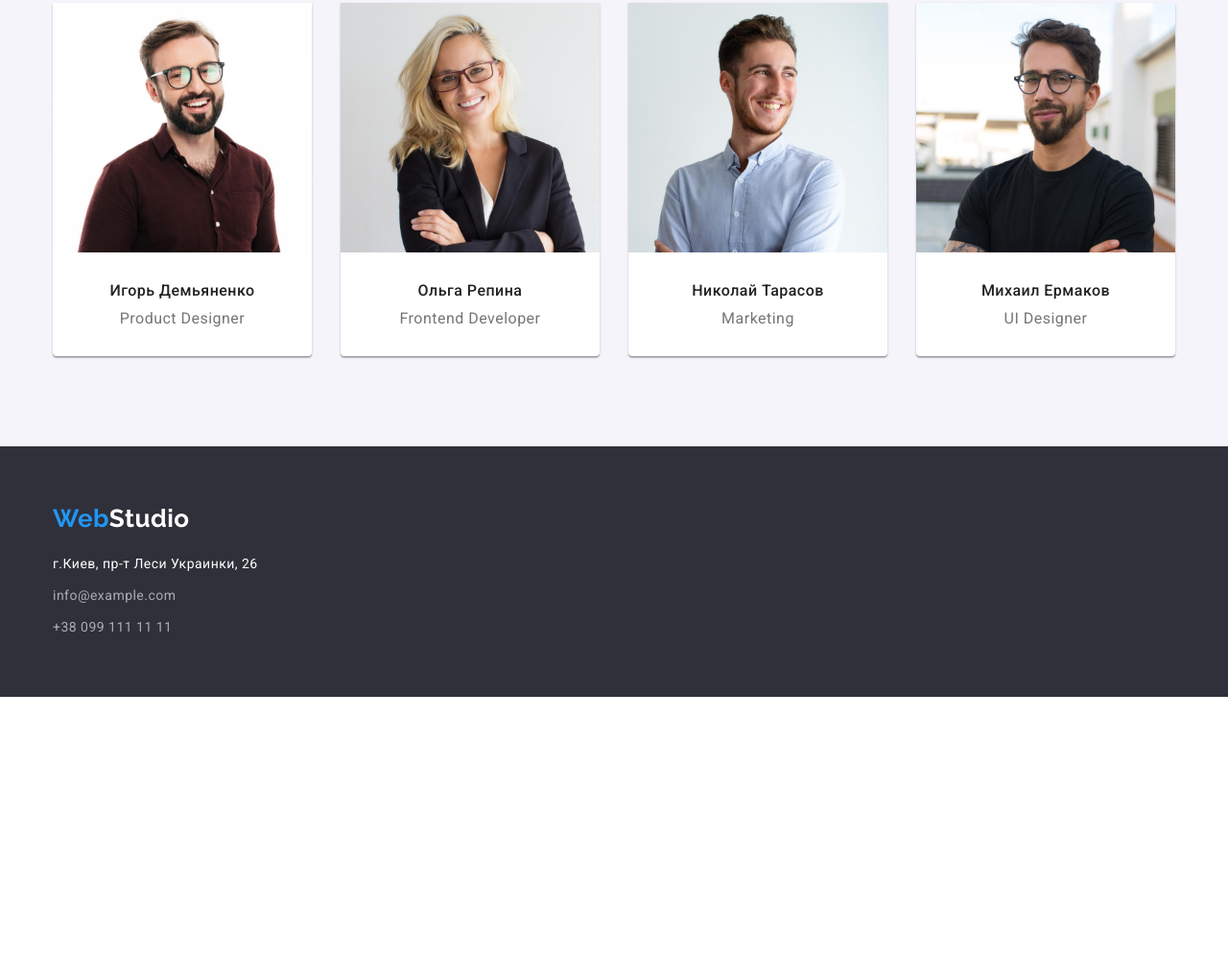
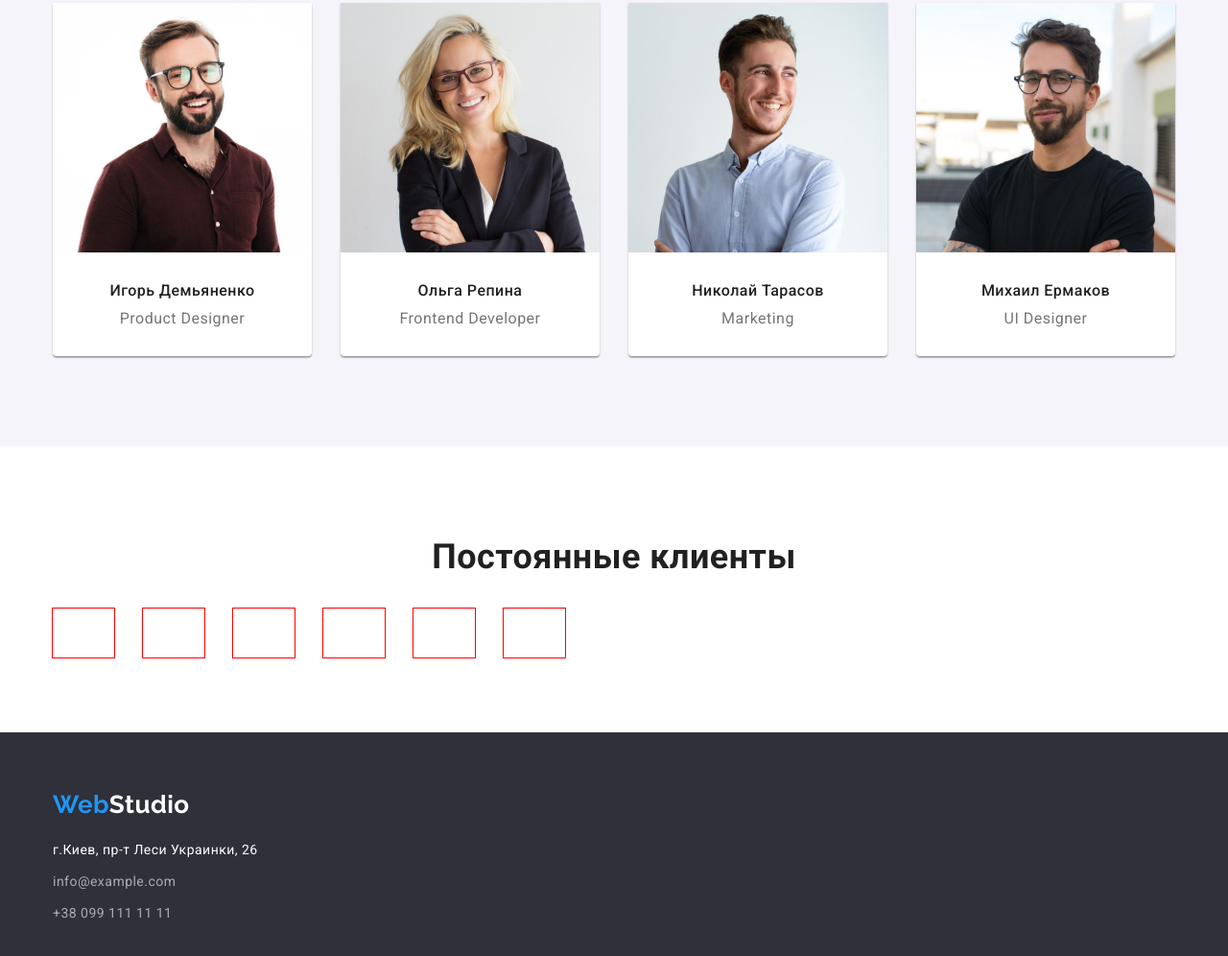
Before and after one commit to BohdanToder/goit-markup-hw-04, a plain HTML site: page index.html in a window 1280 px wide. Shown: the part 1630-2626 px from the top of the page at 96% size. Before the commit the page ends 2356 px from the top, so only its background shows below. Drawn offline with nearby package versions, Linux system fonts and the light colour scheme.

Commit message:
Adds the first part of the homework

```diff
--- a/css/styles.css
+++ b/css/styles.css
@@ -159,7 +159,7 @@ img {
 	margin-right: auto;
 
 	background-color: var(--second-background-color);
-	background-image: linear-gradient(to right, rgba(47, 48, 58, 0.4), rgba(47, 48, 58, 0.4)), url(../images/hero.jpg);
+	background-image: linear-gradient(rgba(47, 48, 58, 0.4), rgba(47, 48, 58, 0.4)), url(../images/hero.jpg);
 	background-position: center;
 	background-size: cover;
 	background-repeat: no-repeat;
@@ -308,6 +308,36 @@ img {
 	color: var(--secondary-text-color);
 }
 
+/* Постоянные клиенты */
+.client-title {
+	margin-bottom: 50px;
+
+	font-weight: 700;
+	font-size: 36px;
+	line-height: 1.17;
+	text-align: center;
+}
+
+.client-list {
+	display: flex;
+}
+
+.client-item:not(:last-child) {
+	margin-right: 30px;
+}
+
+.client-link {
+	outline: 1px solid red;
+
+	/* display: inline-block; */
+
+	flex-basis: calc(100% / 6 - 150px);
+	padding: 16px 32px;
+
+	/* width: 170px;
+	height: 92px; */
+}
+
 /* ------------Футер------------*/
 .footer {
 	padding-top: 60px;
--- a/index.html
+++ b/index.html
@@ -160,6 +160,40 @@
                 </ul>
             </div>
         </section>
+
+        <!--Постоянные клиенты-->
+        <section class="section">
+            <div class="container">
+                <h2 class="client-title">Постоянные клиенты</h2>
+                    <ul class="client-list list">
+
+                        <li class="client-item">
+                            <a class="client-link link" href=""></a>
+                        </li>
+
+                        <li class="client-item">
+                            <a class="client-link link" href=""></a>
+                        </li>
+
+                        <li class="client-item">
+                            <a class="client-link link" href=""></a>
+                        </li>
+
+                        <li class="client-item">
+                            <a class="client-link link" href=""></a>
+                        </li>
+
+                        <li class="client-item">
+                            <a class="client-link link" href=""></a>
+                        </li>
+
+                        <li class="client-item">
+                            <a class="client-link link" href=""></a>
+                        </li>
+
+                    </ul>
+            </div>
+        </section>
     </main>
 
     <footer class="footer">
```
